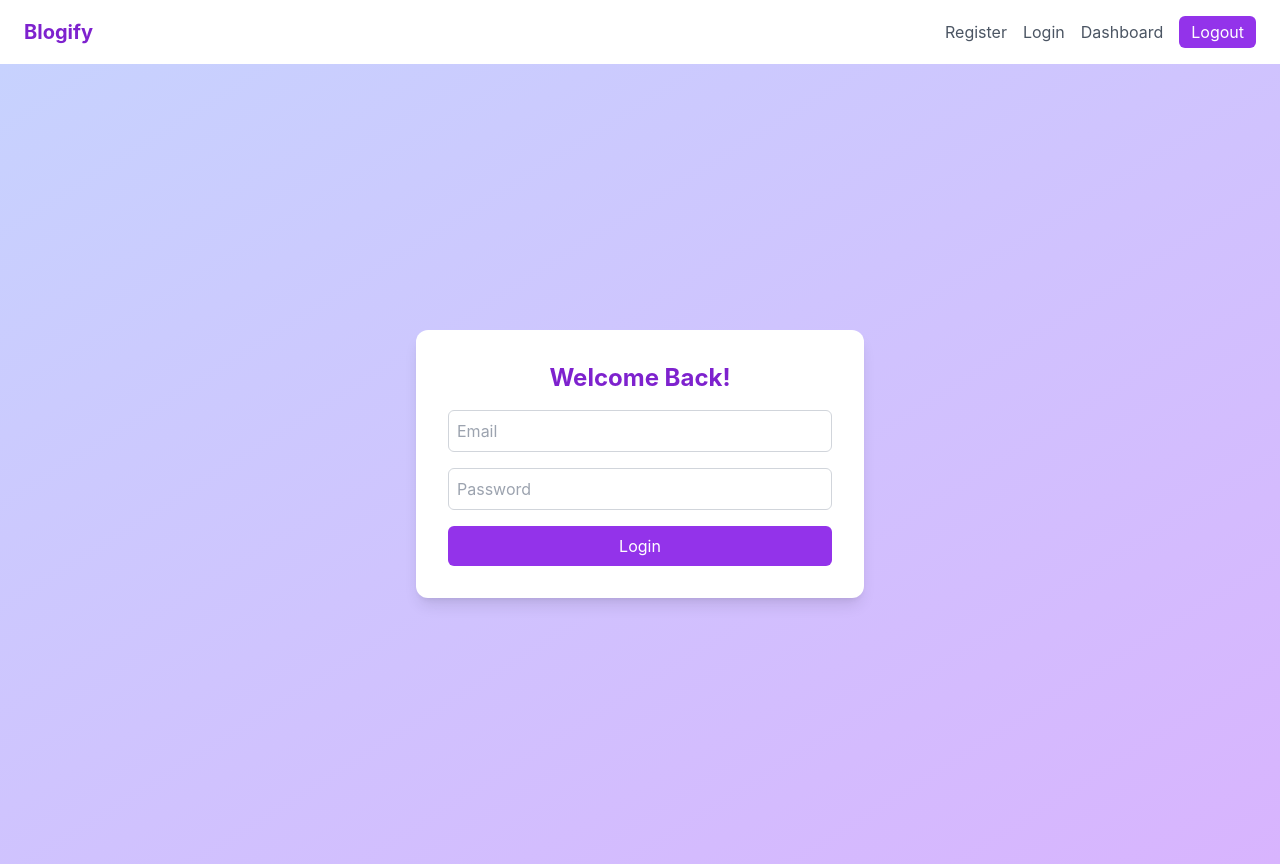
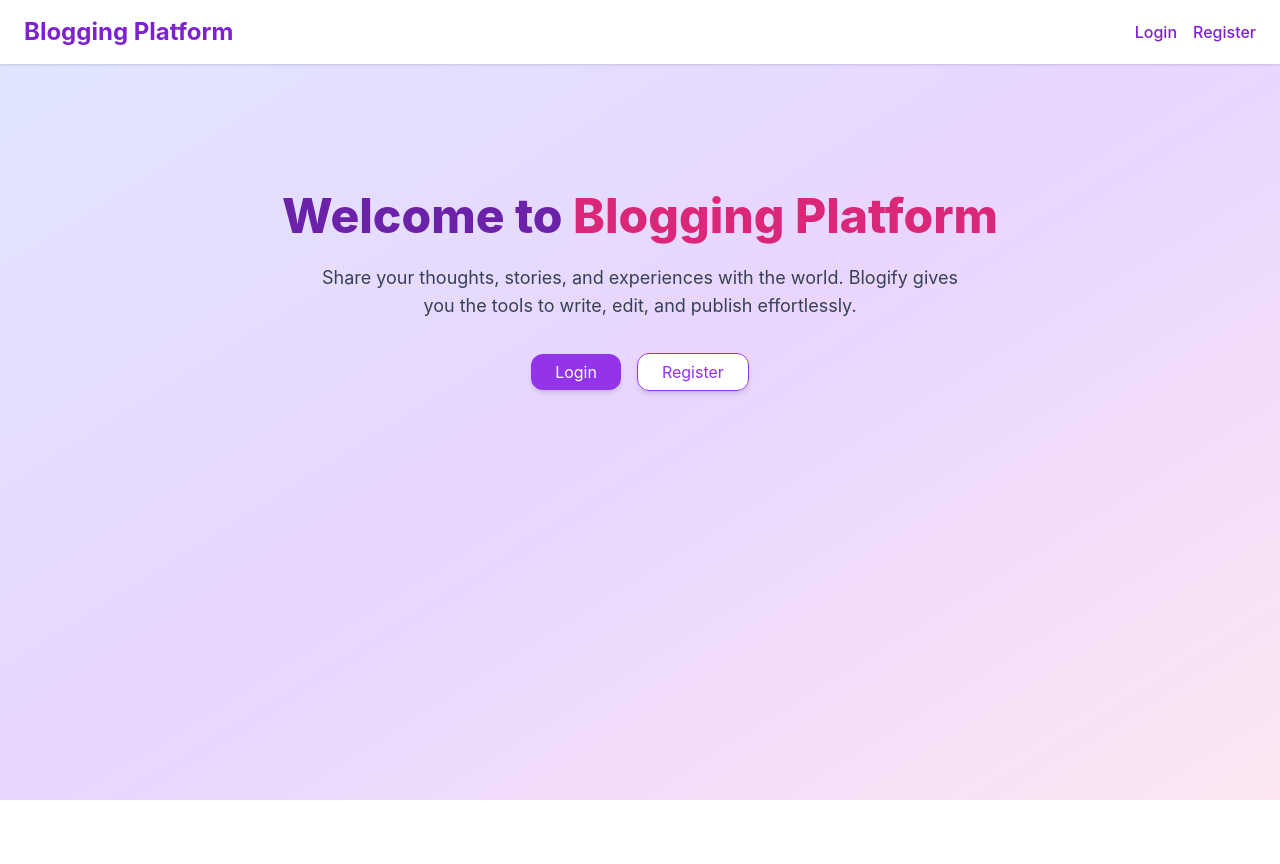
Before and after one commit to Megha03-coder/Blogging-Platform, a React (Create React App) app in the folder client/: page / in a window 1280 px wide. Before the commit this address led to /login. After the commit the page ends 800 px from the top, so only its background shows below. Built offline with nearby package versions, Linux system fonts and the light colour scheme.

Commit message:
add images and animations

```diff
--- a/client/package.json
+++ b/client/package.json
@@ -8,6 +8,7 @@
     "@testing-library/react": "^16.3.0",
     "@testing-library/user-event": "^13.5.0",
     "axios": "^1.10.0",
+    "framer-motion": "^12.23.0",
     "lucide-react": "^0.518.0",
     "react": "^18.3.1",
     "react-dom": "^18.3.1",
--- a/client/src/App.js
+++ b/client/src/App.js
@@ -1,43 +1,19 @@
-// App.js
-import { BrowserRouter as Router, Routes, Route, Navigate } from 'react-router-dom';
+import { BrowserRouter as Router, Routes, Route } from 'react-router-dom';
+import LandingPage from './pages/LandingPage';
 import Login from './pages/Login';
 import Register from './pages/Register';
 import Dashboard from './pages/Dashboard';
-import Navbar from './components/Navbar';
 import CreateBlog from './pages/CreateBlog';
-import MyBlogs from './pages/MyBlogs';
-import AdminDashboard from './pages/AdminDashboard';
-
-function App() {
+export default function App() {
   return (
     <Router>
-      <Navbar />
       <Routes>
-
-        <Route path="/" element={<Navigate to="/login" />} />
-
-
+        <Route path="/" element={<LandingPage />} />
         <Route path="/login" element={<Login />} />
-        <Route path="/register" element={<Register />} />
-
-
-        <Route path="/dashboard" element={<Dashboard />} />
-        <Route path="/create-blog" element={<CreateBlog />} />
-        <Route path="/my-blogs" element={<MyBlogs />} />
-        <Route path="/admin" element={<AdminDashboard />} />
-
-        {/* Fallback */}
-        <Route
-          path="*"
-          element={
-            <div className="text-center mt-10 text-xl text-red-500">
-              404 - Page Not Found
-            </div>
-          }
-        />
+         <Route path="/register" element={<Register />} />
+          <Route path="/dashboard" element={<Dashboard />} />
+          <Route path="/create-blog" element={<CreateBlog  />}  />
       </Routes>
     </Router>
   );
 }
-
-export default App;
--- a/client/src/components/Navbar.jsx
+++ /dev/null
@@ -1,25 +0,0 @@
-import { Link, useNavigate } from 'react-router-dom';
-import { removeToken } from '../utils/auth';
-
-export default function Navbar() {
-  const navigate = useNavigate();
-  const handleLogout = () => {
-    removeToken();
-    navigate('/login');
-  };
-
-  return (
-    <nav className="bg-white shadow px-6 py-4 flex justify-between items-center">
-      <div className="text-xl font-bold text-purple-700">Blogify</div>
-      <div className="space-x-4">
-        <Link to="/register" className="text-gray-600 hover:text-purple-600">Register</Link>
-        <Link to="/login" className="text-gray-600 hover:text-purple-600">Login</Link>
-        <Link to="/dashboard" className="text-gray-600 hover:text-purple-600">Dashboard</Link>
-        <button onClick={handleLogout}
-                className="bg-purple-600 text-white px-3 py-1 rounded-md hover:bg-purple-700">
-          Logout
-        </button>
-      </div>
-    </nav>
-  );
-}
--- a/client/src/pages/CreateBlog.jsx
+++ b/client/src/pages/CreateBlog.jsx
@@ -1,72 +1,93 @@
-
-import React, { useState } from 'react';
+import React, { useState, useEffect } from 'react';
+import { useLocation, useNavigate } from 'react-router-dom';
 import ReactQuill from 'react-quill';
+import { motion } from 'framer-motion';
 import 'react-quill/dist/quill.snow.css';
-import axios from 'axios';
-import { useNavigate } from 'react-router-dom';
-import image from '../assets/image.png'; // Ensure this path is correct
 
 export default function CreateBlog() {
   const [title, setTitle] = useState('');
   const [content, setContent] = useState('');
-  const [error, setError] = useState('');
+  const [image, setImage] = useState(null);
+  const [preview, setPreview] = useState('');
   const navigate = useNavigate();
+  const location = useLocation();
 
-  const handleSubmit = async (e) => {
+  // Load template if redirected from dashboard
+  useEffect(() => {
+    if (location.state?.template) {
+      const { title, content } = location.state.template;
+      setTitle(title);
+      setContent(content);
+    }
+  }, [location]);
+
+  // Preview image when user selects one
+  useEffect(() => {
+    if (!image) {
+      setPreview('');
+      return;
+    }
+
+    const reader = new FileReader();
+    reader.onloadend = () => {
+      setPreview(reader.result);
+    };
+    reader.readAsDataURL(image);
+  }, [image]);
+
+  const handleSubmit = (e) => {
     e.preventDefault();
-    setError('');
 
-    try {
-      const token = localStorage.getItem('token');
+    if (!title || !content) return alert('Please fill in all fields');
 
-      const response = await axios.post(
-        'http://localhost:5000/api/blogs',
-        { title, content },
-        {
-          headers: {
-            'Content-Type': 'application/json',
-            Authorization: `Bearer ${token}`,
-          },
-        }
-      );
+    const newBlog = {
+      title,
+      content,
+      image: preview || 'https://via.placeholder.com/400x300.png?text=Blog+Image',
+      createdAt: new Date().toISOString(),
+    };
 
-      console.log("✅ Blog posted:", response.data);
-      alert("🎉 Blog posted successfully!");
-      navigate('/my-blogs');
-    } catch (err) {
-      console.error("❌ Error posting blog:", err);
-      setError(err.response?.data?.msg || "Something went wrong.");
-    }
+    const existing = JSON.parse(localStorage.getItem('blogs') || '[]');
+    existing.push(newBlog);
+    localStorage.setItem('blogs', JSON.stringify(existing));
+
+    alert('✅ Blog published!');
+    navigate('/my-blogs');
   };
 
   return (
-    <div className="min-h-screen bg-gradient-to-br from-pink-100 to-purple-200 p-4 md:p-10">
-      <div className="w-full max-w-7xl mx-auto bg-white shadow-2xl rounded-xl grid md:grid-cols-2 gap-6 p-6 md:p-10">
-
-        {/* Left: Image */}
-        <div className="flex items-center justify-center">
-          <img
-            src={image}
-            alt="Blog illustration"
-            className="w-full max-w-sm rounded-lg shadow-lg"
+    <div className="min-h-screen bg-gradient-to-br from-pink-100 to-purple-100 p-6">
+      <motion.div
+        initial={{ opacity: 0, y: 40 }}
+        animate={{ opacity: 1, y: 0 }}
+        className="max-w-6xl mx-auto bg-white rounded-xl shadow-lg p-8 grid grid-cols-1 md:grid-cols-2 gap-6"
+      >
+        {/* Blog Image Preview */}
+        <div className="flex flex-col items-center justify-center">
+          <motion.img
+            src={preview ? preview : 'https://via.placeholder.com/400x300.png?text=Blog+Preview'}
+            alt="Blog Preview"
+            className="w-full max-w-sm h-64 object-cover rounded-lg shadow mb-4"
+            initial={{ opacity: 0 }}
+            animate={{ opacity: 1 }}
           />
+          <p className="text-center text-gray-600">
+            Upload a custom image or use the default
+          </p>
         </div>
 
-        {/* Right: Blog Form */}
-        <form onSubmit={handleSubmit} className="space-y-4 w-full">
-          <h2 className="text-3xl font-bold text-purple-700 text-center mb-4">
-            📝 Write a New Blog
+        {/* Blog Form */}
+        <form onSubmit={handleSubmit} className="space-y-4">
+          <h2 className="text-3xl font-bold text-purple-700 flex items-center gap-2">
+            📝 Create a New Blog
           </h2>
-
-          {error && <p className="text-red-500 text-sm text-center">{error}</p>}
 
           <input
             type="text"
             placeholder="Blog Title"
             value={title}
             onChange={(e) => setTitle(e.target.value)}
-            required
-            className="w-full p-3 border border-gray-300 rounded-md"
+            className="w-full p-3 border border-gray-300 rounded-md text-lg"
           />
 
           <ReactQuill
@@ -74,17 +95,28 @@ export default function CreateBlog() {
             value={content}
             onChange={setContent}
             placeholder="Start writing your blog..."
-            className="bg-white h-[250px] mb-2"
+            className="bg-white"
+            style={{ height: '250px' }}
           />
+
+          <div>
+            <label className="block font-medium text-gray-700 mb-1">📸 Upload Blog Image</label>
+            <input
+              type="file"
+              accept="image/*"
+              onChange={(e) => setImage(e.target.files[0])}
+              className="border rounded-md p-2 w-full"
+            />
+          </div>
 
           <button
             type="submit"
-            className="w-full bg-purple-600 hover:bg-purple-700 text-white font-semibold py-2 px-4 rounded-lg transition"
+            className="w-full bg-purple-600 text-white font-semibold py-3 rounded-md hover:bg-purple-700 transition"
           >
-            🚀 Post Blog
+            🚀 Publish Blog
           </button>
         </form>
-      </div>
+      </motion.div>
     </div>
   );
 }
--- /dev/null
+++ b/client/src/pages/LandingPage.jsx
@@ -0,0 +1,53 @@
+import React from 'react';
+import { Link } from 'react-router-dom';
+import { motion } from 'framer-motion';
+
+export default function Landing() {
+  return (
+    <div className="min-h-screen bg-gradient-to-br from-indigo-100 via-purple-200 to-pink-100">
+      {/* Navbar */}
+      <nav className="bg-white shadow px-6 py-4 flex justify-between items-center">
+        <h1 className="text-2xl font-bold text-purple-700">Blogging Platform</h1>
+        <div className="space-x-4">
+          <Link to="/login" className="text-purple-700 hover:text-purple-900 font-medium">Login</Link>
+          <Link to="/register" className="text-purple-700 hover:text-purple-900 font-medium">Register</Link>
+        </div>
+      </nav>
+
+      {/* Hero Section */}
+      <div className="flex flex-col items-center justify-center text-center py-32 px-4">
+        <motion.h2
+          className="text-5xl font-extrabold text-purple-800 mb-6"
+          initial={{ opacity: 0, y: -40 }}
+          animate={{ opacity: 1, y: 0 }}
+          transition={{ duration: 0.6 }}
+        >
+          Welcome to <span className="text-pink-600">Blogging Platform</span>
+        </motion.h2>
+
+        <motion.p
+          className="text-lg text-gray-700 max-w-2xl"
+          initial={{ opacity: 0, y: 20 }}
+          animate={{ opacity: 1, y: 0 }}
+          transition={{ delay: 0.3, duration: 0.6 }}
+        >
+          Share your thoughts, stories, and experiences with the world. Blogify gives you the tools to write, edit, and publish effortlessly.
+        </motion.p>
+
+        <motion.div
+          className="mt-10 space-x-4"
+          initial={{ opacity: 0, scale: 0.8 }}
+          animate={{ opacity: 1, scale: 1 }}
+          transition={{ delay: 0.6, duration: 0.5 }}
+        >
+          <Link to="/login" className="bg-purple-600 text-white px-6 py-2 rounded-xl hover:bg-purple-700 transition-all duration-300 shadow-md">
+            Login
+          </Link>
+          <Link to="/register" className="bg-white text-purple-600 px-6 py-2 border border-purple-600 rounded-xl hover:bg-purple-100 transition-all duration-300 shadow-md">
+            Register
+          </Link>
+        </motion.div>
+      </div>
+    </div>
+  );
+}
--- a/client/src/pages/Login.jsx
+++ b/client/src/pages/Login.jsx
@@ -1,50 +1,59 @@
 import React, { useState } from 'react';
-import axios from 'axios';
 import { useNavigate } from 'react-router-dom';
+import { motion } from 'framer-motion';
 
 export default function Login() {
   const [form, setForm] = useState({ email: '', password: '' });
   const navigate = useNavigate();
 
-  const handleChange = e => {
+  const handleChange = (e) => {
     setForm({ ...form, [e.target.name]: e.target.value });
   };
 
-  const handleSubmit = async (e) => {
+  const handleSubmit = (e) => {
     e.preventDefault();
-    console.log("🔍 Login form submitted", form);
-
-    try {
-      const res = await axios.post('http://localhost:5000/api/auth/login', form);
-
-      console.log("✅ Login success:", res.data);
-
-      if (res.data.token) {
-        localStorage.setItem('token', res.data.token);
-
-
-      alert("Login successful");
-      navigate('/dashboard');
-      } // ✅ or use window.location.href = '/dashboard';
-    } catch (err) {
-      console.error("❌ Login failed:", err.response?.data || err.message);
-      alert(err.response?.data?.msg || "Login failed");
-    }
+    console.log("Login submitted:", form);
+    // Simulate login
+    alert('Login successful!');
+    navigate('/dashboard'); // Change if dashboard route differs
   };
 
   return (
-    <div className="min-h-screen flex items-center justify-center bg-gradient-to-br from-indigo-200 to-purple-300">
-      <form onSubmit={handleSubmit} className="bg-white p-8 rounded-xl shadow-lg w-full max-w-md space-y-4">
-        <h2 className="text-2xl font-bold text-center text-purple-700">Welcome Back!</h2>
-        <input name="email" placeholder="Email" onChange={handleChange}
-          className="w-full p-2 border border-gray-300 rounded-md" />
-        <input name="password" type="password" placeholder="Password" onChange={handleChange}
-          className="w-full p-2 border border-gray-300 rounded-md" />
-        <button type="submit"
-          className="w-full bg-purple-600 text-white p-2 rounded-md hover:bg-purple-700 transition">
-          Login
-        </button>
-      </form>
+    <div className="min-h-screen flex items-center justify-center bg-gradient-to-br from-purple-100 to-indigo-200">
+      <motion.div
+        initial={{ y: 50, opacity: 0 }}
+        animate={{ y: 0, opacity: 1 }}
+        transition={{ duration: 0.6 }}
+        className="bg-white p-8 rounded-2xl shadow-2xl w-full max-w-md"
+      >
+        <h2 className="text-3xl font-bold text-purple-700 mb-6 text-center">Welcome Back!</h2>
+        <form onSubmit={handleSubmit} className="space-y-4">
+          <input
+            name="email"
+            type="email"
+            placeholder="Email"
+            value={form.email}
+            onChange={handleChange}
+            required
+            className="w-full p-3 border border-gray-300 rounded-md focus:outline-none focus:ring-2 focus:ring-purple-400"
+          />
+          <input
+            name="password"
+            type="password"
+            placeholder="Password"
+            value={form.password}
+            onChange={handleChange}
+            required
+            className="w-full p-3 border border-gray-300 rounded-md focus:outline-none focus:ring-2 focus:ring-purple-400"
+          />
+          <button
+            type="submit"
+            className="w-full bg-purple-600 hover:bg-purple-700 text-white font-semibold py-2 px-4 rounded-md transition"
+          >
+            Login
+          </button>
+        </form>
+      </motion.div>
     </div>
   );
 }
--- a/client/src/pages/Register.jsx
+++ b/client/src/pages/Register.jsx
@@ -1,46 +1,66 @@
 import React, { useState } from 'react';
-import axios from 'axios';
 import { useNavigate } from 'react-router-dom';
+import { motion } from 'framer-motion';
 
 export default function Register() {
-  const [form, setForm] = useState({ username: '', email: '', password: '' });
+  const [form, setForm] = useState({ name: '', email: '', password: '' });
   const navigate = useNavigate();
 
-  const handleChange = e => setForm({ ...form, [e.target.name]: e.target.value }); // ✅ fixed
+  const handleChange = (e) => {
+    setForm({ ...form, [e.target.name]: e.target.value });
+  };
 
-  const handleSubmit = async (e) => {
+  const handleSubmit = (e) => {
     e.preventDefault();
-    console.log("Submitting form...", form); // ✅ fixed
-
-    try {
-      const res = await axios.post('http://localhost:5000/api/auth/register', form); // ✅ fixed
-      console.log("✅ Registration success:", res.data);
-      alert("Registered successfully");
-      navigate('/login'); // optional: redirect after success
-    } catch (err) {
-      console.error("❌ Registration failed:", err);
-      alert("Registration failed");
-    }
+    console.log("Register submitted:", form);
+    alert('Registration successful!');
+    navigate('/login');
   };
 
   return (
-    <div className="min-h-screen flex items-center justify-center bg-gradient-to-br from-green-100 to-teal-300">
-      <form onSubmit={handleSubmit} className="bg-white p-8 rounded-xl shadow-lg w-full max-w-md space-y-4">
-        <h2 className="text-2xl font-bold text-center text-teal-700">Join Our Blogging Community!</h2>
-        <input name="username" placeholder="Username"
+    <div className="min-h-screen flex items-center justify-center bg-gradient-to-br from-indigo-100 to-purple-200">
+      <motion.div
+        initial={{ y: 50, opacity: 0 }}
+        animate={{ y: 0, opacity: 1 }}
+        transition={{ duration: 0.6 }}
+        className="bg-white p-8 rounded-2xl shadow-2xl w-full max-w-md"
+      >
+        <h2 className="text-3xl font-bold text-purple-700 mb-6 text-center">Create an Account</h2>
+        <form onSubmit={handleSubmit} className="space-y-4">
+          <input
+            name="name"
+            placeholder="Full Name"
+            value={form.name}
             onChange={handleChange}
-               className="w-full p-2 border border-gray-300 rounded-md focus:outline-none focus:ring-2 focus:ring-teal-400" />
-        <input name="email" placeholder="Email" type="email"
+            required
+            className="w-full p-3 border border-gray-300 rounded-md focus:outline-none focus:ring-2 focus:ring-purple-400"
+          />
+          <input
+            name="email"
+            type="email"
+            placeholder="Email"
+            value={form.email}
             onChange={handleChange}
-               className="w-full p-2 border border-gray-300 rounded-md focus:outline-none focus:ring-2 focus:ring-teal-400" />
-        <input name="password" placeholder="Password" type="password"
+            required
+            className="w-full p-3 border border-gray-300 rounded-md focus:outline-none focus:ring-2 focus:ring-purple-400"
+          />
+          <input
+            name="password"
+            type="password"
+            placeholder="Password"
+            value={form.password}
             onChange={handleChange}
-               className="w-full p-2 border border-gray-300 rounded-md focus:outline-none focus:ring-2 focus:ring-teal-400" />
-        <button type="submit"
-                className="w-full bg-teal-600 text-white p-2 rounded-md hover:bg-teal-700 transition">
+            required
+            className="w-full p-3 border border-gray-300 rounded-md focus:outline-none focus:ring-2 focus:ring-purple-400"
+          />
+          <button
+            type="submit"
+            className="w-full bg-purple-600 hover:bg-purple-700 text-white font-semibold py-2 px-4 rounded-md transition"
+          >
             Register
           </button>
         </form>
+      </motion.div>
     </div>
   );
 }
```
Also changed, not shown: client/src/pages/Dashboard.jsx (+41 -36 lines), client/src/pages/MyBlogs.jsx (deleted, +0 -44 lines), client/src/pages/AdminDashboard.jsx (deleted), 1 other file (tests, documents, lock files or other folders). Lines whose indentation alone changed are shown as unchanged.
